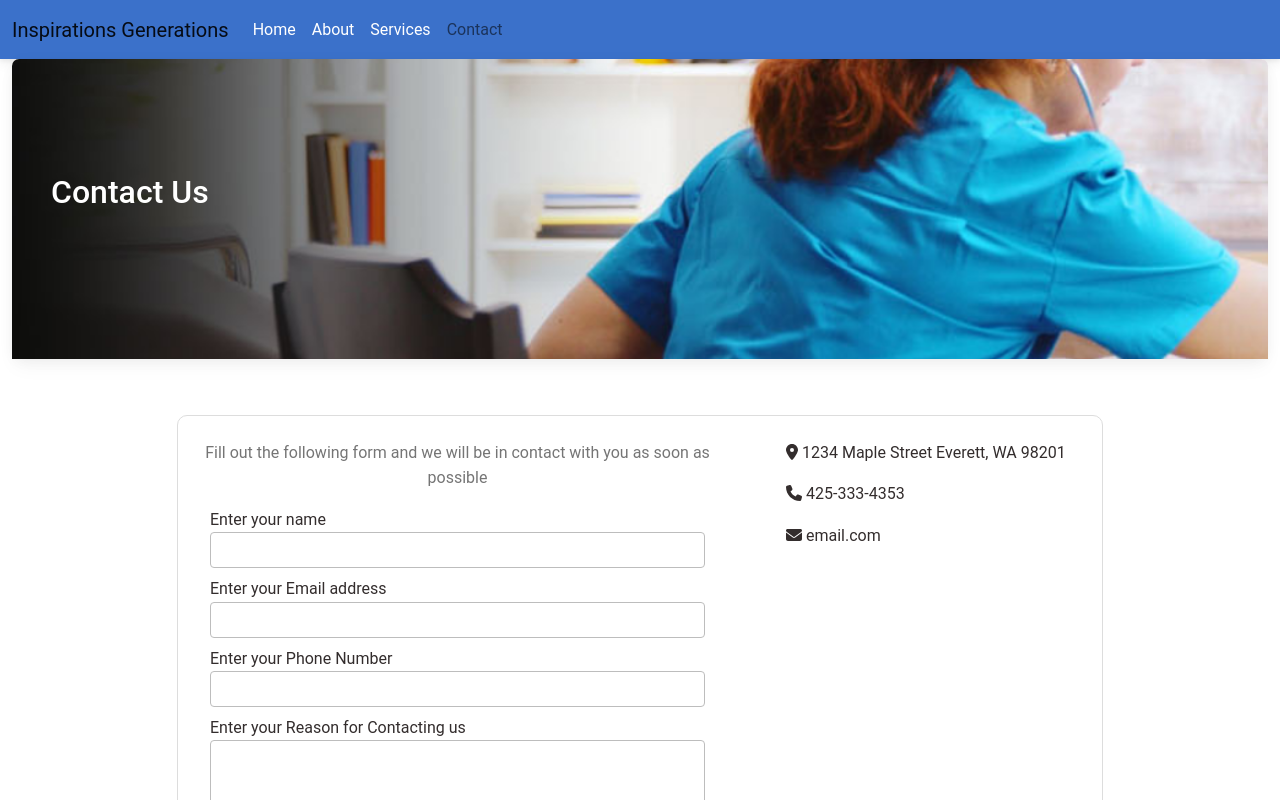
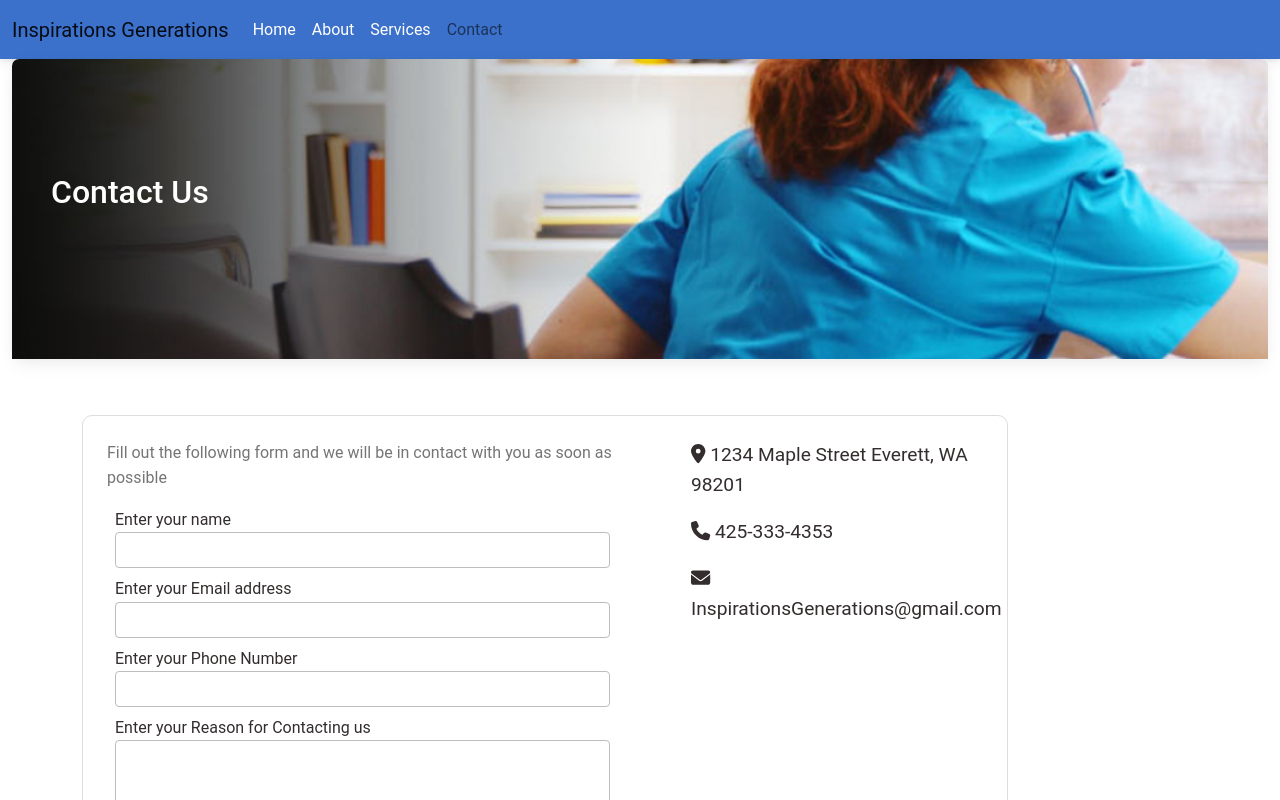
Before and after one commit to alieu22/Inspirations-Generations-ui, a React (Vite) app: page /contact in a window 1280 px wide. Shown: the top 800 px of the page. Built offline with nearby package versions, Linux system fonts and the light colour scheme.

Commit message:
cleanup part II

```diff
--- a/src/pages/Contact.jsx
+++ b/src/pages/Contact.jsx
@@ -1,7 +1,11 @@
 import { useState } from "react";
 import NavBar from "../components/Navbar";
 import { FontAwesomeIcon } from "@fortawesome/react-fontawesome";
-import { faPhone, faEnvelope, faMapMarkerAlt } from "@fortawesome/free-solid-svg-icons";
+import {
+  faPhone,
+  faEnvelope,
+  faMapMarkerAlt,
+} from "@fortawesome/free-solid-svg-icons";
 import Footer from "../components/Footer";
 import TextOverlay from "../utils/TextOverlay";
 
@@ -38,18 +42,39 @@ function Contact() {
   return (
     <>
       <NavBar />
-      <TextOverlay text="Contact Us" image="src/assets/images/care.png" color={{ color: "white" }} />
-      <div className="contact">
+      <TextOverlay
+        text="Contact Us"
+        image="src/assets/images/care.png"
+        color={{ color: "white" }}
+      />
+
+      <div className="contact" style={{ overflowX: "hidden" }}>
+        {" "}
+        {/* Prevent horizontal overflow */}
         <div className="container">
-          <div className="row mb-2">
-          </div>
-          <div className="row justify-content-center">
+          <div className="row mb-2"></div>
 
+          <div className="row justify-content-start mb-5">
+            {" "}
+            {/* Left justify and added bottom space */}
             <div className="col-12 col-md-10">
-              <div className="contact-container p-4" style={{ border: "1px solid #ddd", borderRadius: "10px", display: "flex", justifyContent: "space-between", alignItems: "flex-start" }}>
+              <div
+                className="contact-container p-4"
+                style={{
+                  border: "1px solid #ddd",
+                  borderRadius: "10px",
+                  display: "flex",
+                  flexWrap: "wrap", // Ensure items wrap properly on smaller screens
+                  justifyContent: "space-between",
+                  alignItems: "flex-start",
+                  maxWidth: "100%", // Ensure it fits within the container
+                }}
+              >
                 <div className="col-12 col-lg-7">
-
-                <p className="text-center text-muted">Fill out the following form and we will be in contact with you as soon as possible</p>
+                  <p className="text-left text-muted">
+                    Fill out the following form and we will be in contact with
+                    you as soon as possible
+                  </p>
                   <form onSubmit={handleSubmit}>
                     <div className="form-group text-dark m-2">
                       <label htmlFor="exampleInputName">Enter your name</label>
@@ -63,7 +88,9 @@ function Contact() {
                       />
                     </div>
                     <div className="form-group text-dark m-2">
-                      <label htmlFor="exampleInputEmail1">Enter your Email address</label>
+                      <label htmlFor="exampleInputEmail1">
+                        Enter your Email address
+                      </label>
                       <input
                         type="email"
                         className="form-control"
@@ -74,7 +101,9 @@ function Contact() {
                       />
                     </div>
                     <div className="form-group text-dark m-2">
-                      <label htmlFor="exampleInputPhone">Enter your Phone Number</label>
+                      <label htmlFor="exampleInputPhone">
+                        Enter your Phone Number
+                      </label>
                       <input
                         type="text"
                         className="form-control"
@@ -85,7 +114,9 @@ function Contact() {
                       />
                     </div>
                     <div className="form-group text-dark m-2">
-                      <label htmlFor="exampleFormControlReason">Enter your Reason for Contacting us</label>
+                      <label htmlFor="exampleFormControlReason">
+                        Enter your Reason for Contacting us
+                      </label>
                       <textarea
                         className="form-control"
                         id="exampleFormControlReason"
@@ -103,11 +134,25 @@ function Contact() {
                     </div>
                   </form>
                 </div>
-                <div className="col-12 col-lg-4 text-dark ">
-                  <div className="contact-info">
-                    <p><FontAwesomeIcon icon={faMapMarkerAlt} /> 1234 Maple Street Everett, WA 98201</p>
-                    <p><FontAwesomeIcon icon={faPhone} /> 425-333-4353</p>
-                    <p><FontAwesomeIcon icon={faEnvelope} /> email.com</p>
+
+                <div className="col-12 col-lg-4 text-dark mt-4 mt-lg-0">
+                  <div
+                    className="contact-info text-left"
+                    style={{ fontSize: "1.20rem" }}
+                  >
+                    {" "}
+                    {/* Increased font size */}
+                    <p>
+                      <FontAwesomeIcon icon={faMapMarkerAlt} /> 1234 Maple
+                      Street Everett, WA 98201
+                    </p>
+                    <p>
+                      <FontAwesomeIcon icon={faPhone} /> 425-333-4353
+                    </p>
+                    <p>
+                      <FontAwesomeIcon icon={faEnvelope} />{" "}
+                      InspirationsGenerations@gmail.com
+                    </p>
                   </div>
                 </div>
               </div>
@@ -115,7 +160,8 @@ function Contact() {
           </div>
         </div>
       </div>
-     <Footer/>
+
+      <Footer />
     </>
   );
 }
```
